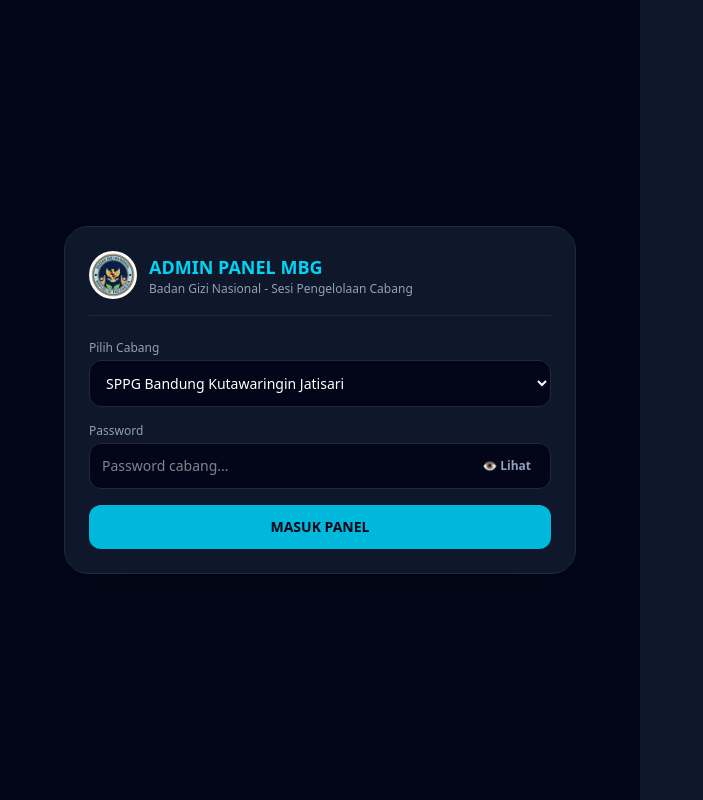
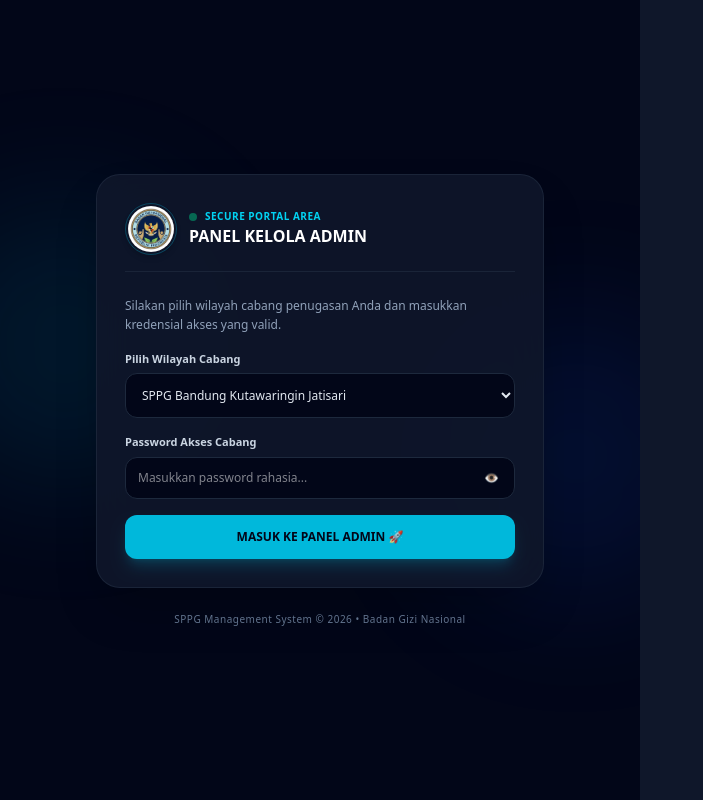
Before and after one commit to Tediiz60/mbg-app, a Vue app: page /portal-admin-rahasia in a window 1280 px wide. Shown: the whole page, without its empty margins (0-703 px from the left). Built offline with nearby package versions, Linux system fonts and the light colour scheme.

Commit message:
upgrade admin view design with aesthetic glow and secure badge

```diff
--- a/src/views/AdminView.vue
+++ b/src/views/AdminView.vue
@@ -35,7 +35,6 @@
 const showSuccessModal = ref(false)
 const modalMessage = ref('')
 
-// Salam hangat otomatis berdasarkan waktu komputer
 const salamWaktu = computed(() => {
   const jam = new Date().getHours()
   if (jam < 11) return 'Selamat Pagi 🌅'
@@ -137,16 +136,20 @@
 </script>
 
 <template>
-  <div class="min-h-screen bg-slate-950 text-white p-6 flex justify-center items-center relative">
+  <div class="min-h-screen bg-slate-950 text-white p-6 flex flex-col justify-center items-center relative overflow-hidden">
+
+    <!-- Efek Cahaya Estetik di Background -->
+    <div class="absolute top-1/4 -left-20 w-72 h-72 bg-cyan-500/10 rounded-full blur-3xl pointer-events-none"></div>
+    <div class="absolute bottom-1/4 -right-20 w-72 h-72 bg-blue-600/10 rounded-full blur-3xl pointer-events-none"></div>
 
     <!-- MODAL NOTIFIKASI -->
-    <div v-if="showSuccessModal" class="fixed inset-0 bg-black/80 backdrop-blur-sm z-50 flex items-center justify-center p-4">
+    <div v-if="showSuccessModal" class="fixed inset-0 bg-black/80 backdrop-blur-md z-50 flex items-center justify-center p-4">
       <div class="w-full max-w-sm bg-slate-900 border border-cyan-500/40 rounded-3xl p-6 text-center space-y-4 shadow-2xl">
-        <div class="w-16 h-16 bg-cyan-500/20 text-cyan-400 rounded-full flex items-center justify-center mx-auto text-2xl border border-cyan-500/30">
+        <div class="w-16 h-16 bg-cyan-500/20 text-cyan-400 rounded-full flex items-center justify-center mx-auto text-2xl border border-cyan-500/30 shadow-inner">
           🎉
         </div>
         <div class="space-y-1">
-          <h3 class="text-base font-extrabold text-cyan-400">PUBLISH BERHASIL!</h3>
+          <h3 class="text-base font-extrabold text-cyan-400 tracking-wide">PUBLISH BERHASIL!</h3>
           <p class="text-xs text-slate-300 leading-relaxed">{{ modalMessage }}</p>
         </div>
         <button
@@ -158,106 +161,118 @@
       </div>
     </div>
 
-    <div class="w-full max-w-lg bg-slate-900 border border-slate-800 rounded-3xl p-6 shadow-2xl space-y-6">
+    <!-- KOTAK UTAMA ADMIN PANEL -->
+    <div class="w-full max-w-md bg-slate-900/90 backdrop-blur-xl border border-slate-800/80 rounded-3xl p-7 shadow-2xl space-y-6 relative z-10">
 
       <!-- Header Admin -->
-      <div class="flex items-center space-x-3 pb-4 border-b border-slate-800">
-        <img :src="logoMbg" alt="Logo MBG" class="w-12 h-12 object-contain rounded-full" />
+      <div class="flex items-center space-x-3 pb-4 border-b border-slate-800/80">
+        <img :src="logoMbg" alt="Logo MBG" class="w-13 h-13 object-contain rounded-full border border-cyan-500/30 p-0.5 shadow-md" />
         <div>
-          <h1 class="text-lg font-bold text-cyan-400">ADMIN PANEL MBG</h1>
-          <p class="text-xs text-slate-400">Badan Gizi Nasional - Sesi Pengelolaan Cabang</p>
+          <div class="flex items-center space-x-2">
+            <span class="inline-block w-2 h-2 rounded-full bg-emerald-500 animate-pulse"></span>
+            <span class="text-[10px] font-bold text-cyan-400 uppercase tracking-wider">Secure Portal Area</span>
+          </div>
+          <h1 class="text-base font-extrabold text-white">PANEL KELOLA ADMIN</h1>
         </div>
       </div>
 
+      <!-- FORM LOGIN -->
       <div v-if="!isLoggedIn" class="space-y-4">
-        <div>
-          <label class="block text-xs text-slate-400 mb-1">Pilih Cabang</label>
-          <select v-model="inputCabangNama" class="w-full bg-slate-950 border border-slate-800 rounded-xl p-3 text-sm cursor-pointer">
+        <p class="text-xs text-slate-400 leading-relaxed">
+          Silakan pilih wilayah cabang penugasan Anda dan masukkan kredensial akses yang valid.
+        </p>
+
+        <div class="space-y-1.5">
+          <label class="block text-[11px] font-bold text-slate-300">Pilih Wilayah Cabang</label>
+          <select v-model="inputCabangNama" class="w-full bg-slate-950 border border-slate-800 rounded-xl p-3 text-xs text-slate-200 cursor-pointer focus:outline-none focus:border-cyan-500 transition">
             <option v-for="c in daftarCabang" :key="c.slug" :value="c.nama">{{ c.nama }}</option>
           </select>
         </div>
 
-        <div>
-          <label class="block text-xs text-slate-400 mb-1">Password</label>
+        <div class="space-y-1.5">
+          <label class="block text-[11px] font-bold text-slate-300">Password Akses Cabang</label>
           <div class="relative">
             <input
               v-model="inputPassword"
               :type="showPassword ? 'text' : 'password'"
-              placeholder="Password cabang..."
-              class="w-full bg-slate-950 border border-slate-800 rounded-xl p-3 pr-12 text-sm focus:outline-none focus:border-cyan-500"
+              placeholder="Masukkan password rahasia..."
+              class="w-full bg-slate-950 border border-slate-800 rounded-xl p-3 pr-12 text-xs focus:outline-none focus:border-cyan-500 transition text-white"
               @keyup.enter="handleLogin"
             />
             <button
               type="button"
               @click="showPassword = !showPassword"
-              class="absolute right-3 top-1/2 -translate-y-1/2 text-slate-400 hover:text-cyan-400 text-xs font-bold px-2 py-1 cursor-pointer select-none"
+              class="absolute right-3 top-1/2 -translate-y-1/2 text-slate-400 hover:text-cyan-400 text-xs font-bold px-1 py-1 cursor-pointer select-none"
             >
-              {{ showPassword ? '🙈 Sembunyikan' : '👁️ Lihat' }}
+              {{ showPassword ? '🙈' : '👁️' }}
             </button>
           </div>
         </div>
 
-        <button @click="handleLogin" class="w-full bg-cyan-500 hover:bg-cyan-400 text-slate-950 font-bold py-3 rounded-xl text-sm cursor-pointer transition">
-          MASUK PANEL
+        <button @click="handleLogin" class="w-full bg-cyan-500 hover:bg-cyan-400 text-slate-950 font-extrabold py-3.5 rounded-xl text-xs cursor-pointer transition shadow-lg shadow-cyan-500/20">
+          MASUK KE PANEL ADMIN 🚀
         </button>
       </div>
 
+      <!-- SETELAH LOGIN BERHASIL -->
       <div v-else class="space-y-4">
-        <!-- SALAM HANGAT OTOMATIS -->
-        <div class="flex justify-between items-center bg-cyan-950/40 p-4 rounded-2xl border border-cyan-800/80 shadow-md">
+        <!-- SALAM HANGAT ESTETIK -->
+        <div class="flex justify-between items-center bg-gradient-to-r from-cyan-950/60 to-slate-900 p-4 rounded-2xl border border-cyan-800/50 shadow-inner">
           <div class="space-y-0.5">
-            <p class="text-[11px] font-bold text-cyan-300">👋 {{ salamWaktu }}, Admin!</p>
-            <p class="text-xs font-extrabold text-white">{{ activeCabang.nama }}</p>
+            <p class="text-[11px] font-extrabold text-cyan-300 tracking-wide">{{ salamWaktu }}, Admin!</p>
+            <p class="text-xs font-bold text-white truncate max-w-[240px]">{{ activeCabang.nama }}</p>
           </div>
-          <button @click="handleLogout" class="bg-red-500/20 hover:bg-red-500/30 text-red-400 px-3 py-1.5 rounded-xl text-xs font-bold cursor-pointer transition border border-red-500/30">Keluar</button>
+          <button @click="handleLogout" class="bg-red-500/15 hover:bg-red-500/25 text-red-400 px-3 py-1.5 rounded-xl text-[11px] font-bold cursor-pointer transition border border-red-500/30">Keluar</button>
         </div>
 
         <!-- FORM UPLOAD -->
-        <div v-if="!hasPublished" class="space-y-4 bg-slate-950 p-4 rounded-2xl border border-slate-800">
-          <div>
-            <label class="block text-xs font-bold text-emerald-400 mb-2">Upload Poster Menu Baru Hari Ini</label>
-            <input ref="fileInput" type="file" accept="image/*" @change="handleFileChange" class="w-full text-xs text-slate-400 bg-slate-900 border border-slate-800 rounded-xl p-2 cursor-pointer" />
+        <div v-if="!hasPublished" class="space-y-4 bg-slate-950/80 p-4 rounded-2xl border border-slate-800/80">
+          <div class="space-y-1">
+            <label class="block text-xs font-bold text-emerald-400">📤 Update Poster Menu Harian</label>
+            <p class="text-[10px] text-slate-400">Pilih gambar poster menu terbaru untuk dibagikan ke siswa.</p>
           </div>
 
+          <input ref="fileInput" type="file" accept="image/*" @change="handleFileChange" class="w-full text-xs text-slate-400 bg-slate-900 border border-slate-800 rounded-xl p-2.5 cursor-pointer file:mr-3 file:py-1 file:px-3 file:rounded-lg file:border-0 file:text-[10px] file:font-bold file:bg-cyan-500 file:text-slate-950 hover:file:bg-cyan-400" />
+
           <div v-if="previewUrl">
-            <img :src="previewUrl" alt="Preview" class="w-full max-h-60 object-contain rounded-xl border border-slate-800" />
+            <img :src="previewUrl" alt="Preview" class="w-full max-h-52 object-contain rounded-xl border border-slate-800 shadow-md" />
           </div>
 
-          <button @click="handlePublish" :disabled="isUploading" class="w-full bg-cyan-500 hover:bg-cyan-400 text-slate-950 font-bold py-3 rounded-xl text-sm cursor-pointer disabled:opacity-50 transition shadow-lg">
-            {{ isUploading ? 'MENYIMPAN...' : 'PUBLISH POSTER' }}
+          <button @click="handlePublish" :disabled="isUploading" class="w-full bg-cyan-500 hover:bg-cyan-400 text-slate-950 font-extrabold py-3.5 rounded-xl text-xs cursor-pointer disabled:opacity-50 transition shadow-lg shadow-cyan-500/20">
+            {{ isUploading ? 'SEDANG MENGUNGGAH...' : 'PUBLISH POSTER SEKARANG ✨' }}
           </button>
         </div>
 
         <!-- TAMPILAN QR CODE -->
-        <div v-else class="bg-slate-950 p-5 rounded-2xl border border-cyan-500/50 text-center space-y-4 shadow-xl">
+        <div v-else class="bg-slate-950/80 p-5 rounded-2xl border border-cyan-500/40 text-center space-y-4 shadow-xl">
           <div class="space-y-1">
-            <p class="text-xs font-bold text-emerald-400">🎉 Poster Berhasil Dipublish!</p>
-            <p class="text-[11px] text-slate-400">Scan QR Code di bawah untuk melihat menu:</p>
+            <p class="text-xs font-extrabold text-emerald-400">🎉 Poster Berhasil Dipublikasikan!</p>
+            <p class="text-[11px] text-slate-400">Gunakan QR Code di bawah untuk akses cepat siswa:</p>
           </div>
 
-          <div class="bg-white p-4 rounded-2xl inline-block shadow-lg">
+          <div class="bg-white p-3.5 rounded-2xl inline-block shadow-xl border border-cyan-500/20">
             <img
               :src="qrCodeUrl"
               alt="QR Code Cabang"
-              class="w-40 h-40 mx-auto object-contain"
+              class="w-38 h-38 mx-auto object-contain"
             />
           </div>
 
-          <p class="text-[11px] text-cyan-300 font-mono bg-slate-900 py-1.5 px-3 rounded-lg border border-slate-800">
+          <div class="text-[11px] text-cyan-300 font-mono bg-slate-900 py-1.5 px-3 rounded-lg border border-slate-800 truncate">
             /detail/{{ activeCabang.slug }}
-          </p>
+          </div>
 
-          <div class="space-y-2 pt-2">
+          <div class="space-y-2 pt-1">
             <button
               @click="goToStudentView"
-              class="w-full bg-emerald-600 hover:bg-emerald-500 text-white font-bold py-2.5 px-4 rounded-xl text-xs cursor-pointer transition shadow-md flex items-center justify-center space-x-2"
+              class="w-full bg-emerald-600 hover:bg-emerald-500 text-white font-bold py-3 px-4 rounded-xl text-xs cursor-pointer transition shadow-md flex items-center justify-center space-x-2"
             >
-              <span>👀 Lihat Menu Tampilan Siswa</span>
+              <span>👀 Lihat Tampilan Menu Siswa</span>
             </button>
 
             <button
               @click="resetUpload"
-              class="w-full bg-slate-800 hover:bg-slate-700 text-slate-300 font-bold py-2 px-4 rounded-xl text-xs cursor-pointer transition border border-slate-700"
+              class="w-full bg-slate-800 hover:bg-slate-700 text-slate-300 font-bold py-2.5 px-4 rounded-xl text-xs cursor-pointer transition border border-slate-700"
             >
               🔄 Upload Poster Baru (Ganti Menu)
             </button>
@@ -267,5 +282,10 @@
       </div>
 
     </div>
+
+    <!-- Copyright Footer -->
+    <div class="mt-6 text-center text-[10px] text-slate-500 tracking-wider relative z-10">
+      SPPG Management System &copy; 2026 &bull; Badan Gizi Nasional
+    </div>
   </div>
 </template>
```
